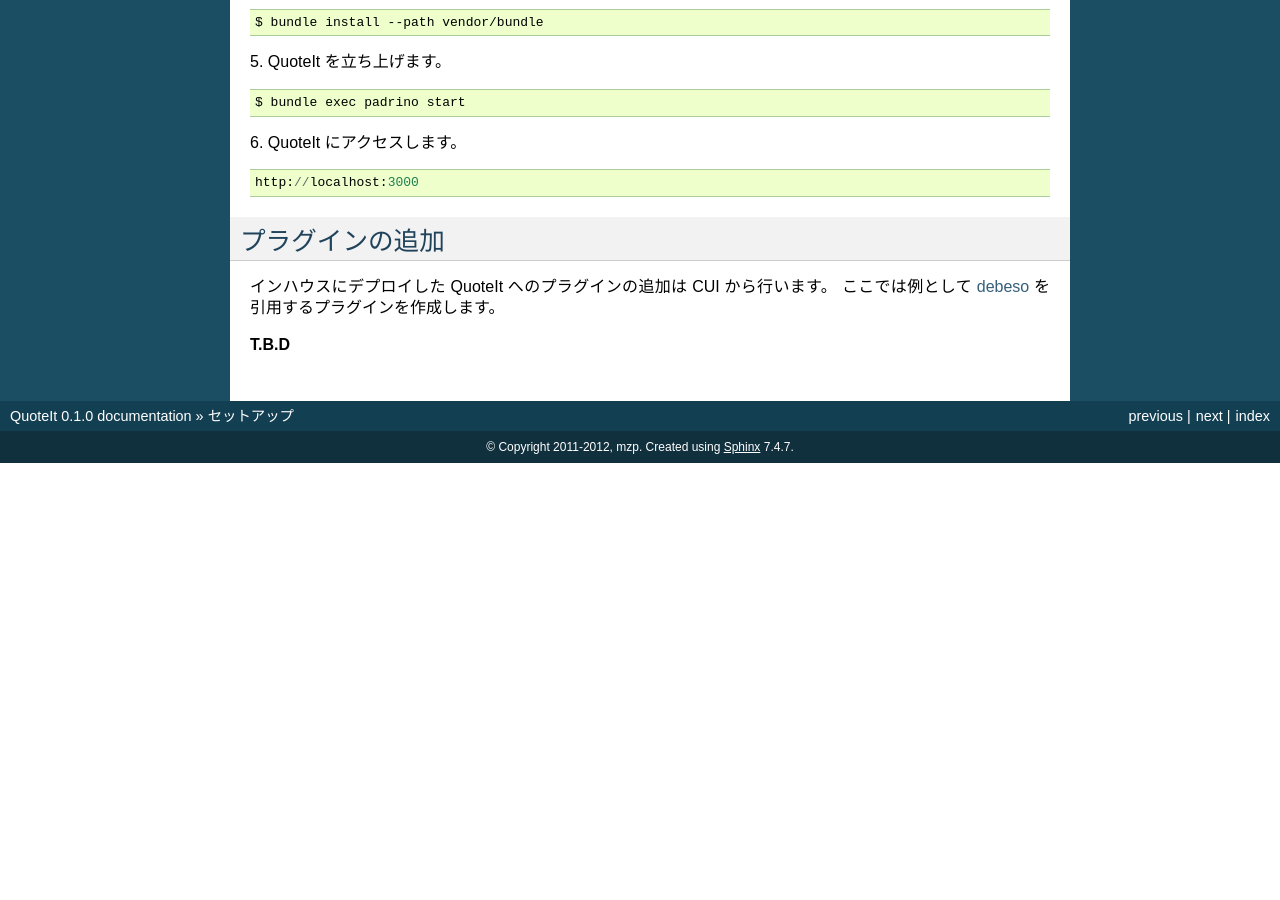
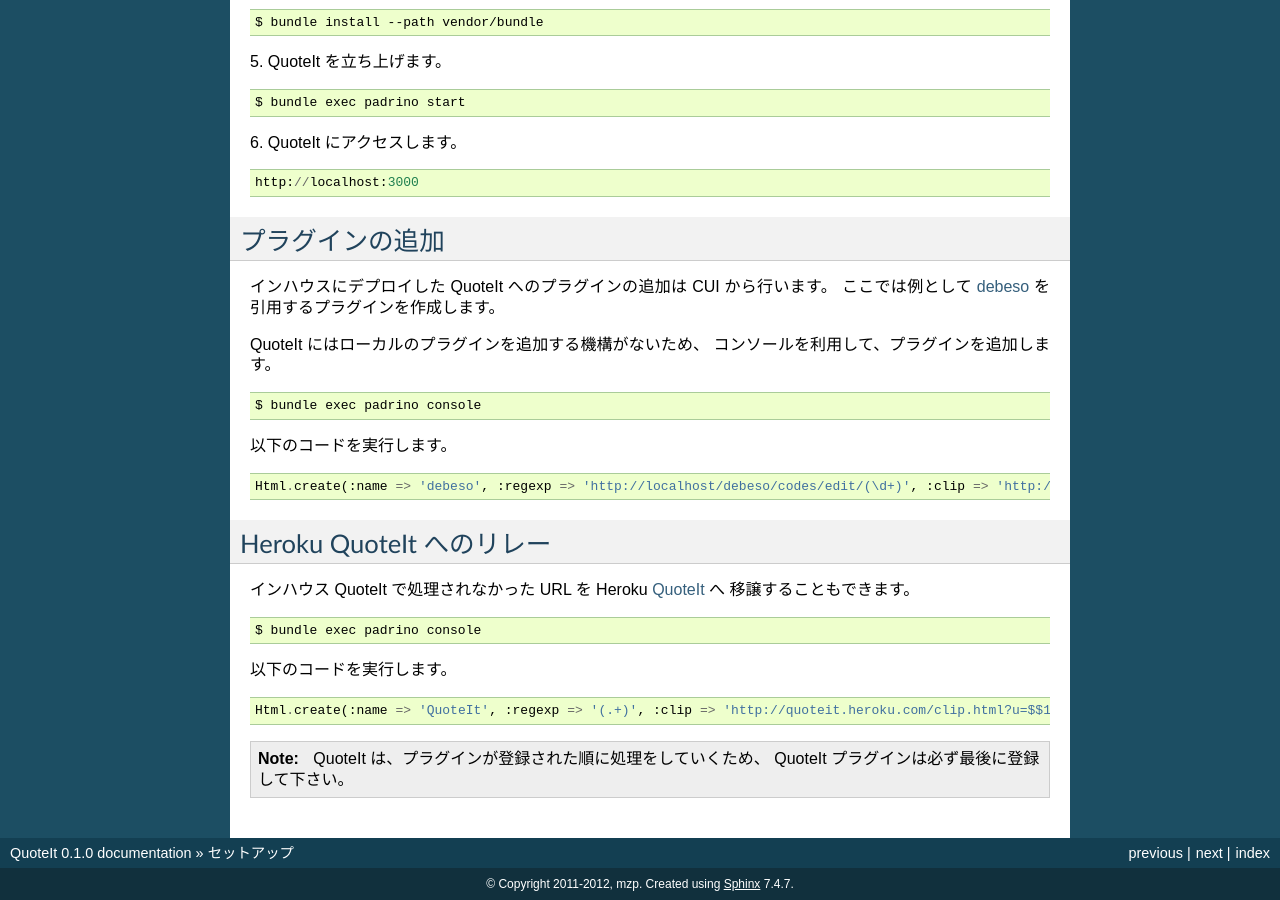
Before and after one commit to codefirst/QuoteIt-manual, a Sphinx documentation site: the page built from source/setup.rst, in a window 1280 px wide and 900 px high, scrolled down 690 px. Built offline with Sphinx 7.4.7, drawn with Linux system fonts in a browser that asks for light colours; before the commit the page ends 1153 px from its top, so only the background shows below that.

Commit message:
Wrote: how to relay to Heroku QuoteIt

```diff
--- a/source/setup.rst
+++ b/source/setup.rst
@@ -51,7 +51,38 @@
 インハウスにデプロイした QuoteIt へのプラグインの追加は CUI から行います。
 ここでは例として debeso_ を引用するプラグインを作成します。
 
-**T.B.D**
+QuoteIt にはローカルのプラグインを追加する機構がないため、
+コンソールを利用して、プラグインを追加します。
+
+::
+
+    $ bundle exec padrino console
+
+以下のコードを実行します。
+
+::
+
+    Html.create(:name => 'debeso', :regexp => 'http://localhost/debeso/codes/edit/(\d+)', :clip => 'http://localhost/debeso/api/v1/snippets/$1.json', :url => 'http://localhost/debeso/', :transform => 'json["content"]')
+
+Heroku QuoteIt へのリレー
+--------------------------------------------------
+インハウス QuoteIt で処理されなかった URL を Heroku QuoteIt_ へ
+移譲することもできます。
+
+::
+
+    $ bundle exec padrino console
+
+以下のコードを実行します。
+
+::
+
+    Html.create(:name => 'QuoteIt', :regexp => '(.+)', :clip => 'http://quoteit.heroku.com/clip.html?u=$$1', :url => 'http://quoteit.heroku.com', :transform => 'content')
+
+.. note::
+
+   QuoteIt は、プラグインが登録された順に処理をしていくため、
+   QuoteIt プラグインは必ず最後に登録して下さい。
 
 .. _QuoteIt: http://quoteit.heroku.com/
 .. _debeso: http://www.codefirst.org/debeso/
```
